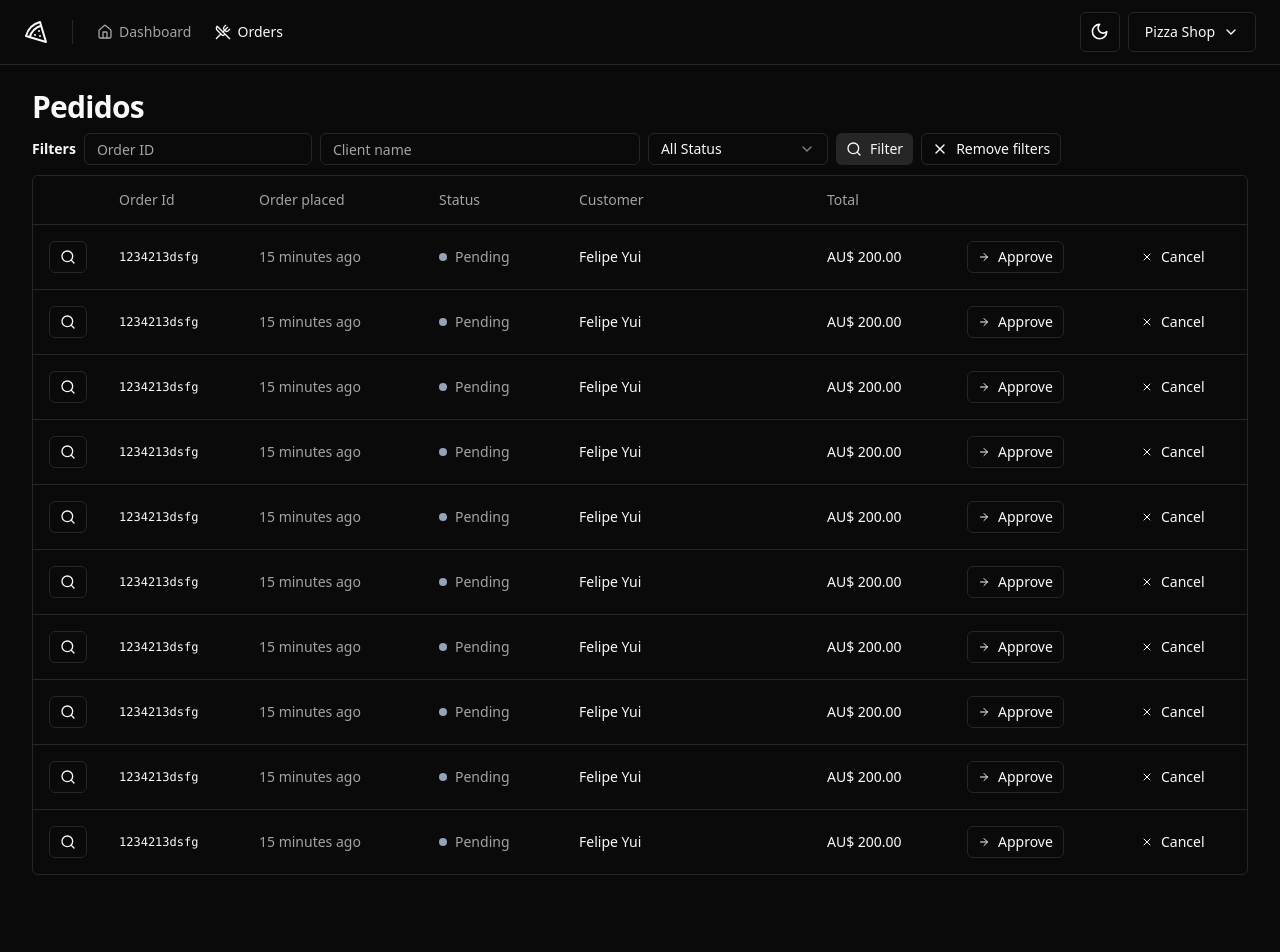
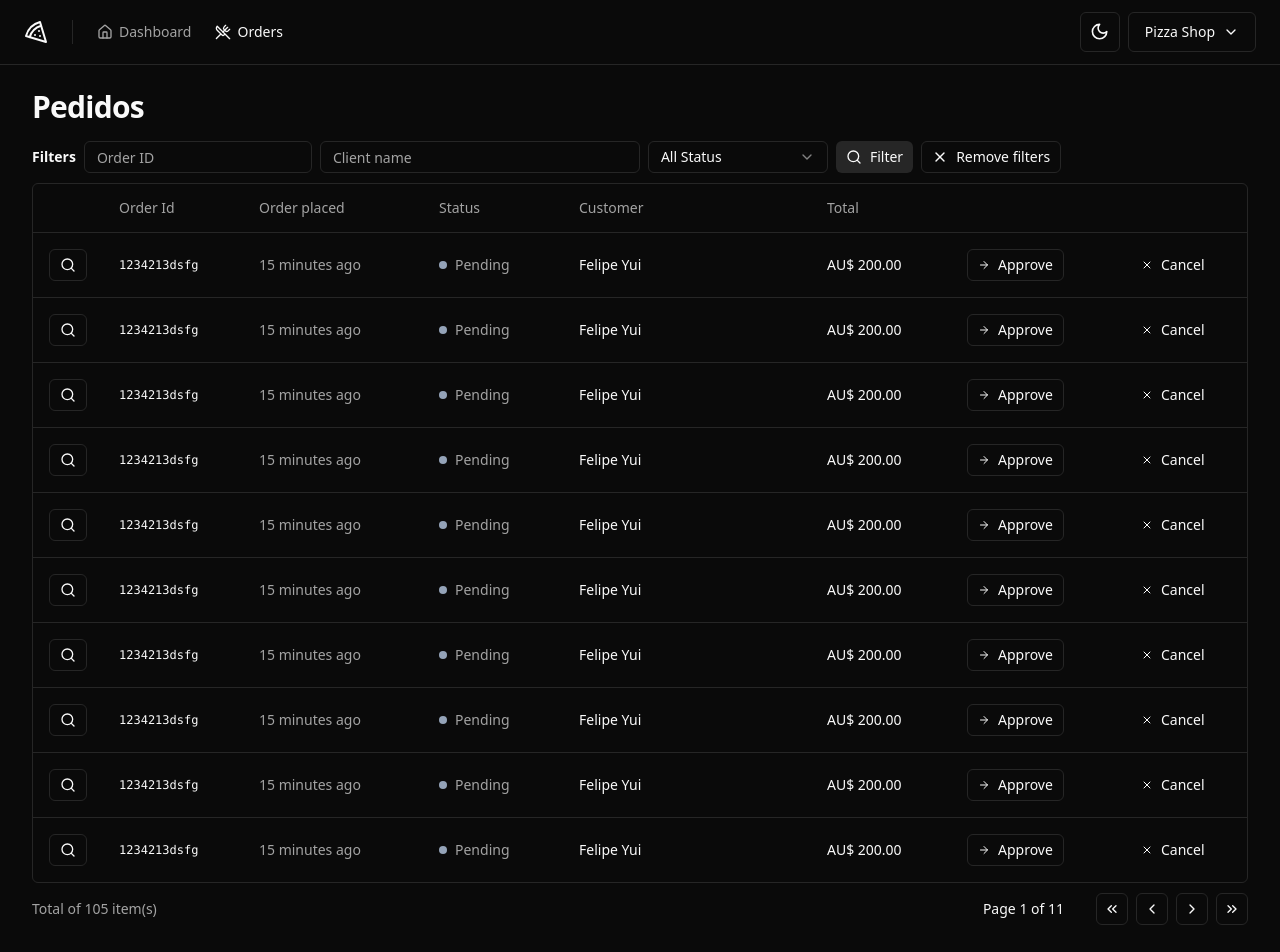
Before and after one commit to felipekejo/pizza-shop-web, a React (Vite) app: page /orders in a window 1280 px wide. Shown: the top 952 px of the page. Before the commit the page ends 907 px from the top, so only its background shows below. Built offline with nearby package versions, Linux system fonts and the light colour scheme.

Commit message:
pagination

```diff
--- /dev/null
+++ b/src/components/pagination.tsx
@@ -0,0 +1,53 @@
+import {
+  ChevronLeft,
+  ChevronRight,
+  ChevronsLeft,
+  ChevronsRight,
+} from 'lucide-react'
+
+import { Button } from './ui/button'
+
+export interface PaginationProps {
+  pageIndex: number
+  totalCount: number
+  perPage: number
+}
+
+export function Pagination({
+  pageIndex,
+  totalCount,
+  perPage,
+}: PaginationProps) {
+  const pages = Math.ceil(totalCount / perPage) || 1
+
+  return (
+    <div className="flex items-center justify-between">
+      <span className="text-sm text-muted-foreground">
+        Total of {totalCount} item(s)
+      </span>
+      <div className="flex items-center gap-6 lg:gap-8">
+        <div className="text-sm font-medium">
+          Page {pageIndex + 1} of {pages}
+        </div>
+        <div className="flex items-center gap-2">
+          <Button variant="outline" className="h-8 w-8 p-0">
+            <ChevronsLeft className="h-4 w-4" />
+            <span className="sr-only">First Page</span>
+          </Button>
+          <Button variant="outline" className="h-8 w-8 p-0">
+            <ChevronLeft className="h-4 w-4" />
+            <span className="sr-only">Previous Page</span>
+          </Button>
+          <Button variant="outline" className="h-8 w-8 p-0">
+            <ChevronRight className="h-4 w-4" />
+            <span className="sr-only">Next Page</span>
+          </Button>
+          <Button variant="outline" className="h-8 w-8 p-0">
+            <ChevronsRight className="h-4 w-4" />
+            <span className="sr-only">Last Page</span>
+          </Button>
+        </div>
+      </div>
+    </div>
+  )
+}
--- a/src/pages/app/orders/orders.tsx
+++ b/src/pages/app/orders/orders.tsx
@@ -1,5 +1,6 @@
 import { Helmet } from 'react-helmet-async'
 
+import { Pagination } from '@/components/pagination'
 import {
   Table,
   TableBody,
@@ -18,8 +19,8 @@
 
       <div className="flex flex-col gap-4">
         <h1 className="text-3xl font-bold tracking-tight">Pedidos</h1>
-      </div>
-      <div className="mt-2 space-y-2.5">
+
+        <div className="space-y-2.5">
           <OrderTableFilters />
           <div className="rounded-md border">
             <Table>
@@ -42,6 +43,8 @@
               </TableBody>
             </Table>
           </div>
+          <Pagination pageIndex={0} totalCount={105} perPage={10} />
+        </div>
       </div>
     </>
   )
```
Lines whose indentation alone changed are shown as unchanged.
